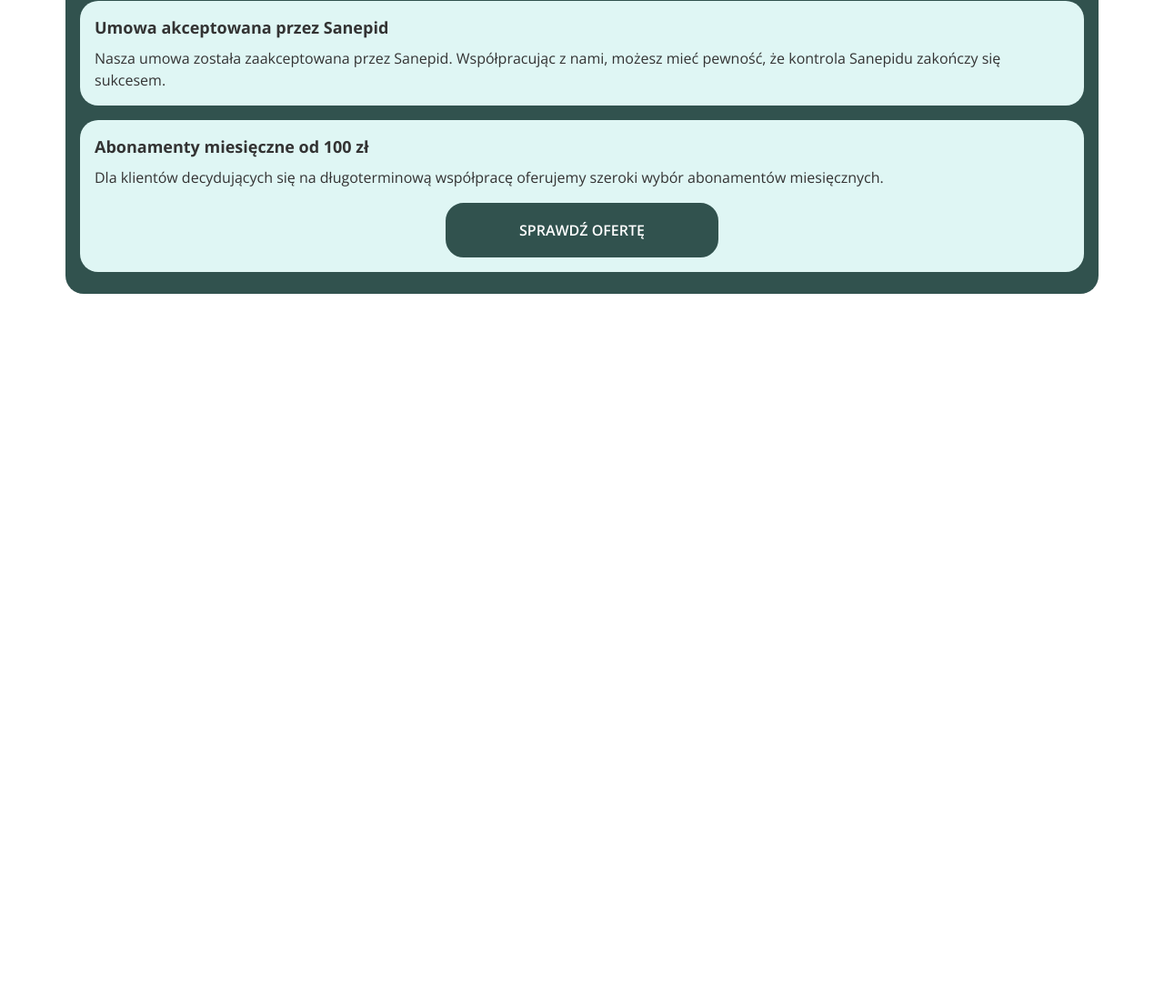
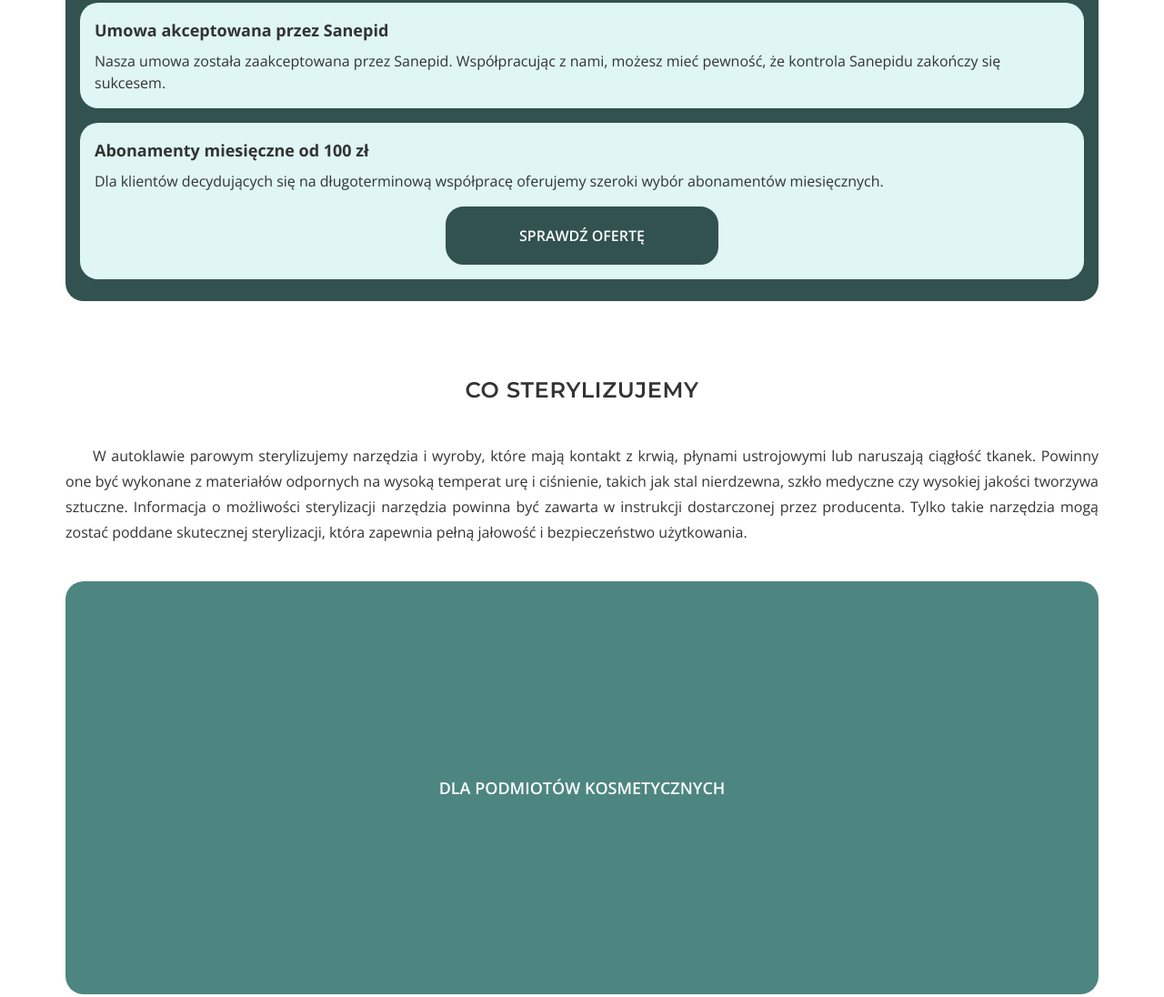
Before and after one commit to damian-sirenko/sterylserwis.pl, a website built with Vite: page src/index.html in a window 1280 px wide. Shown: the part 2248-3344 px from the top of the page at 91% size. Before the commit the page ends 2611 px from the top, so only its background shows below. Built offline with nearby package versions, Linux system fonts and the light colour scheme.

Commit message:
tools mob

```diff
--- a/src/css/advantages.css
+++ b/src/css/advantages.css
@@ -33,9 +33,13 @@
   font-size: 18px;
   font-weight: 700;
   padding-bottom: 8px;
+  text-indent: 0;
 }
 .advantages-item-text {
   font-size: 16px;
+  text-indent: 0;
+  line-height: 24px;
+  text-align: left;
 }
 .advantages-bg-img {
   width: 70%;
@@ -45,7 +49,7 @@
 .advantages-item-btn {
   display: block;
   background-color: #31524e;
-    border: 2px solid #31524e;
+  border: 2px solid #31524e;
   padding: 16px 0;
   color: #fff;
   font-size: 16px;
--- a/src/css/base.css
+++ b/src/css/base.css
@@ -8,8 +8,8 @@
 
 body {
   font-family: 'Open Sans', sans-serif;
-  font-size: 20px;
-  line-height: 1.5;
+  font-size: 16px;
+  line-height: 28px;
   font-weight: 400;
   color: #333333;
   background-color: #ffffff;
--- a/src/css/tools_to_steryl.css
+++ b/src/css/tools_to_steryl.css
@@ -0,0 +1,35 @@
+.tools-section {
+	padding-top: 80px;
+}
+.container {
+}
+.tools-title {
+	color: #333;
+}
+.tools-text {
+	font-size: 16px;
+	text-indent: 30px;
+	text-align: justify;
+
+}
+.tools-list {
+	display: flex;
+	flex-wrap: nowrap;
+	flex-direction: column;
+	gap: 24px;
+	margin-top: 40px;
+}
+.tools-list-item {
+	display: flex;
+	justify-content: center;
+	align-items: center;
+	background-color: #4D8680;
+	color: #fff;
+	height: 320px;
+	border-radius: 20px;
+	font-size: 18px;
+	font-weight: 600;
+	padding: 20%;
+	text-align: center;
+
+}
--- a/src/partials/tools_to_steryl.html
+++ b/src/partials/tools_to_steryl.html
@@ -0,0 +1,19 @@
+<section class="tools-section">
+  <div class="container">
+    <h2 class="title tools-title">CO STERYLIZUJEMY</h2>
+    <p class="tools-text">
+      W autoklawie parowym sterylizujemy narzędzia i wyroby, które mają kontakt
+      z krwią, płynami ustrojowymi lub naruszają ciągłość tkanek. Powinny one
+      być wykonane z materiałów odpornych na wysoką temperat urę i ciśnienie,
+      takich jak stal nierdzewna, szkło medyczne czy wysokiej jakości tworzywa
+      sztuczne. Informacja o możliwości sterylizacji narzędzia powinna być
+      zawarta w instrukcji dostarczonej przez producenta. Tylko takie narzędzia
+      mogą zostać poddane skutecznej sterylizacji, która zapewnia pełną jałowość
+      i bezpieczeństwo użytkowania.
+    </p>
+    <ul class="tools-list">
+      <li class="tools-list-item">DLA PODMIOTÓW KOSMETYCZNYCH</li>
+      <li class="tools-list-item">DLA PODMIOTÓW MEDYCZNYCH</li>
+    </ul>
+  </div>
+</section>
```
